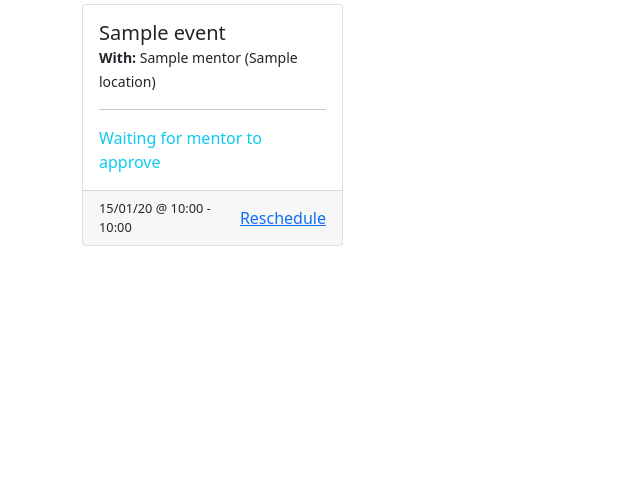
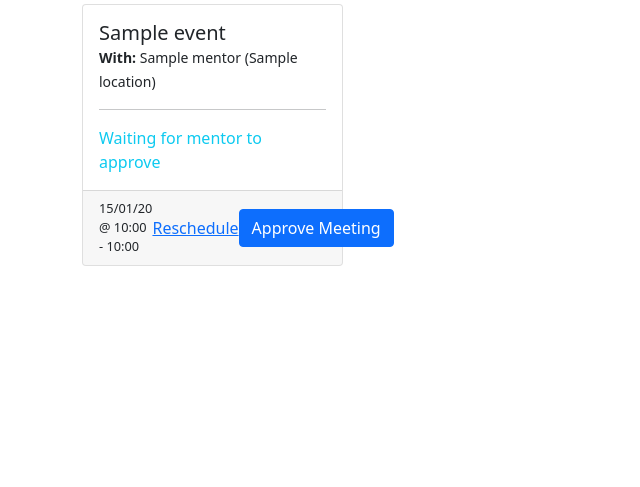
Before and after one commit to Joeyh021/mentea, a Django app: template people/templates/people/mentee_pending.html in a window 1280 px wide. Shown: the part 220-707 px from the top of the page, without its empty margins (0-640 px from the left). Run offline with Django 4.2, Linux system fonts and the light colour scheme; the template is opened without the code that fills it: most values are stand-ins (such as "Sample title", 1, 10 or a date in 2020); some libraries are stand-ins or nearby versions.

Commit message:
added option to approve meeting to mentee pending

```diff
--- a/people/templates/people/mentee_pending.html
+++ b/people/templates/people/mentee_pending.html
@@ -26,12 +26,17 @@
                     {% endif %}
 
 
-
-
                 </div>
                 <div class="card-footer d-flex align-items-center">
                     <span style="font-size: 0.8em;">{{ meeting.event.startTime|date:"d/m/y @ H:i" }} - {{ meeting.event.endTime|date:"H:i" }}</span>
                     <a href="../mentee_reschedule/{{ meeting.event.id }}" class="ms-auto">Reschedule </a>
+                    {% if not meeting.mentee_approved %}
+                        <form action="POST">
+                            {% csrf_token %}
+                            <input type="submit" class="btn btn-primary" value="Approve Meeting" name="approve">
+                            <input type="hidden" value={{ meeting.id }} name="id">
+                        </form>
+                    {% endif %}
                 </div>
 
 
@@ -41,7 +46,7 @@
         </div>
     {% empty %}
 
-    <div class="alert alert-danger w-100" style="margin-top: 40px;"> You have no pending meetings! <a href="request/" class="alert-link">Request a meeting?</a></div>
+    <div class="alert alert-danger w-100" style="margin-top: 40px;"> You have no pending meetings! <a href="../request/" class="alert-link"> Request a meeting?</a></div>
     {% endfor %}
 </div>
 {% endblock %}
--- a/people/urls/mentee.py
+++ b/people/urls/mentee.py
@@ -19,7 +19,6 @@ urlpatterns = [
         name="mentee_reschedule",
     ),
     path("request/", MeetingRequestPage.as_view(), name="request"),
-    path("mentee_pending/request/", MeetingRequestPage.as_view(), name="request"),
     path(
         "mentee_edit_meeting/<uuid:eventId>",
         MenteeEditMeetingPage.as_view(),
```
